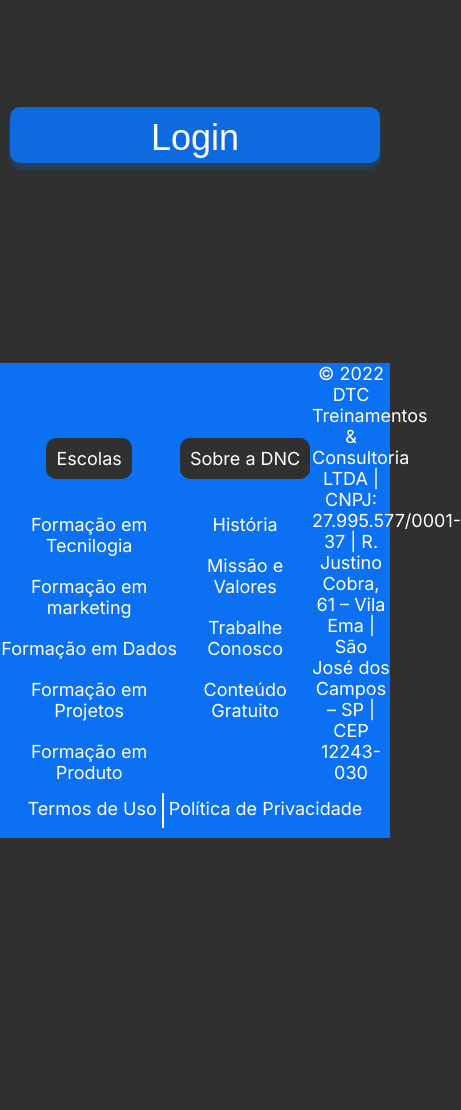
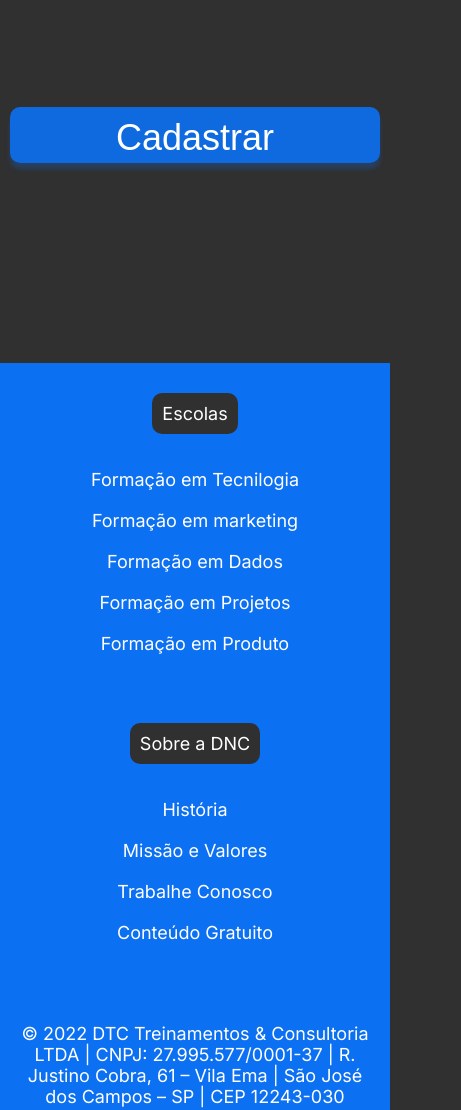
Before and after one commit to leandrodays/bootcamp-dnc, a plain HTML site: page index.html in a window 390 px wide. Shown: the part 1434-2544 px from the top of the page, 461 px wide, since content can reach past the window. Before the commit the page ends 2272 px from the top, so only its background shows below. Drawn offline with Linux system fonts and the light colour scheme.

Commit message:
Adicionando media query no footer

```diff
--- a/estilo.css
+++ b/estilo.css
@@ -263,7 +263,15 @@
     .checkbox-itens label {
       font-size: 17px;
     }
+/* Footer */
 
+    footer .linha1{
+      flex-direction: column;
+    }
 
+    footer .endereco {
+      width: 95%;
+      margin-bottom: 25px;
+    }
 
 }
--- a/index.html
+++ b/index.html
@@ -65,7 +65,7 @@
                   <input type="text" placeholder="Qual frase criativa você gostaria de falar? :)">
              </div>
 
-             <input type="submit" value="Login">
+             <input type="submit" value="Cadastrar">
         </form>
     </section>
 
```
